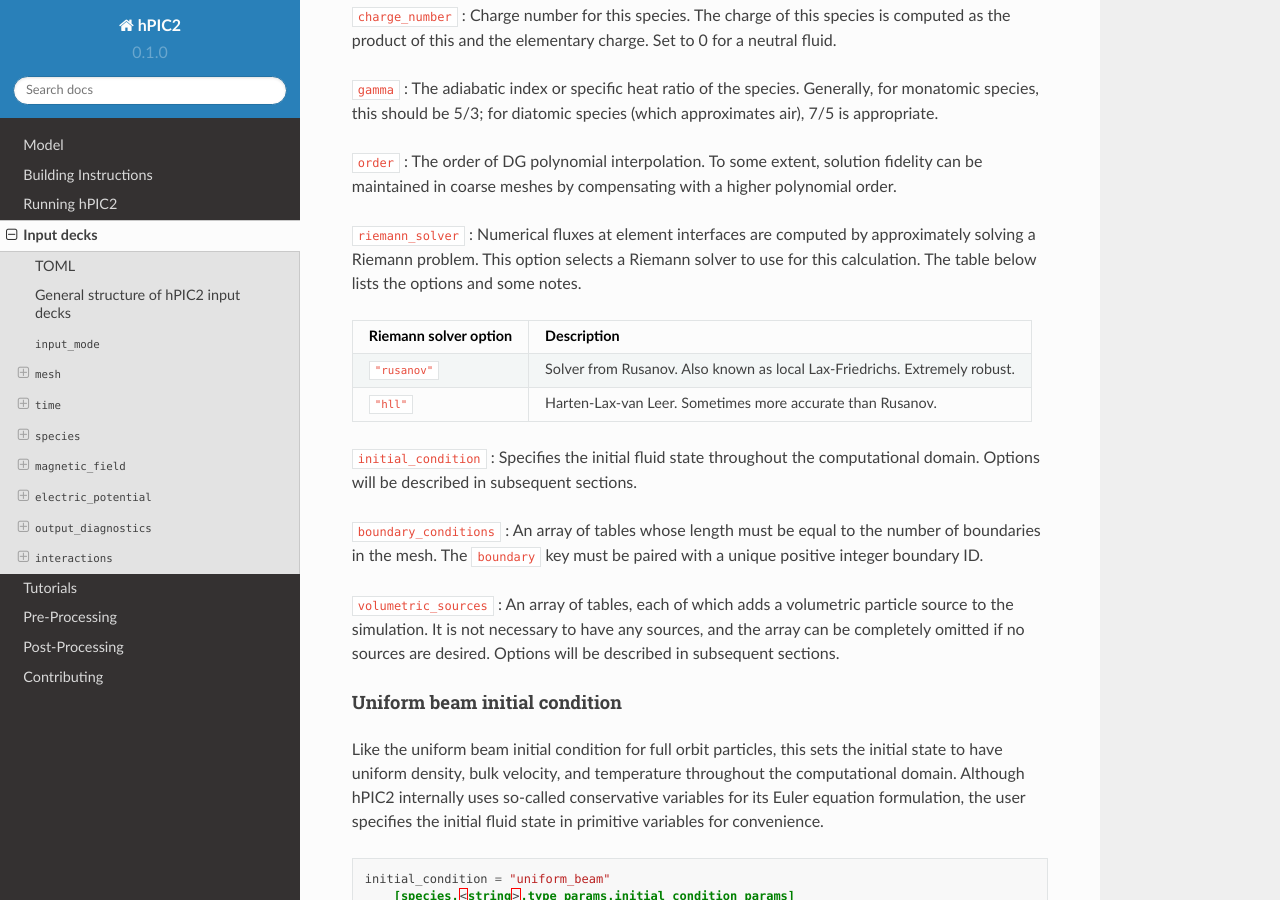
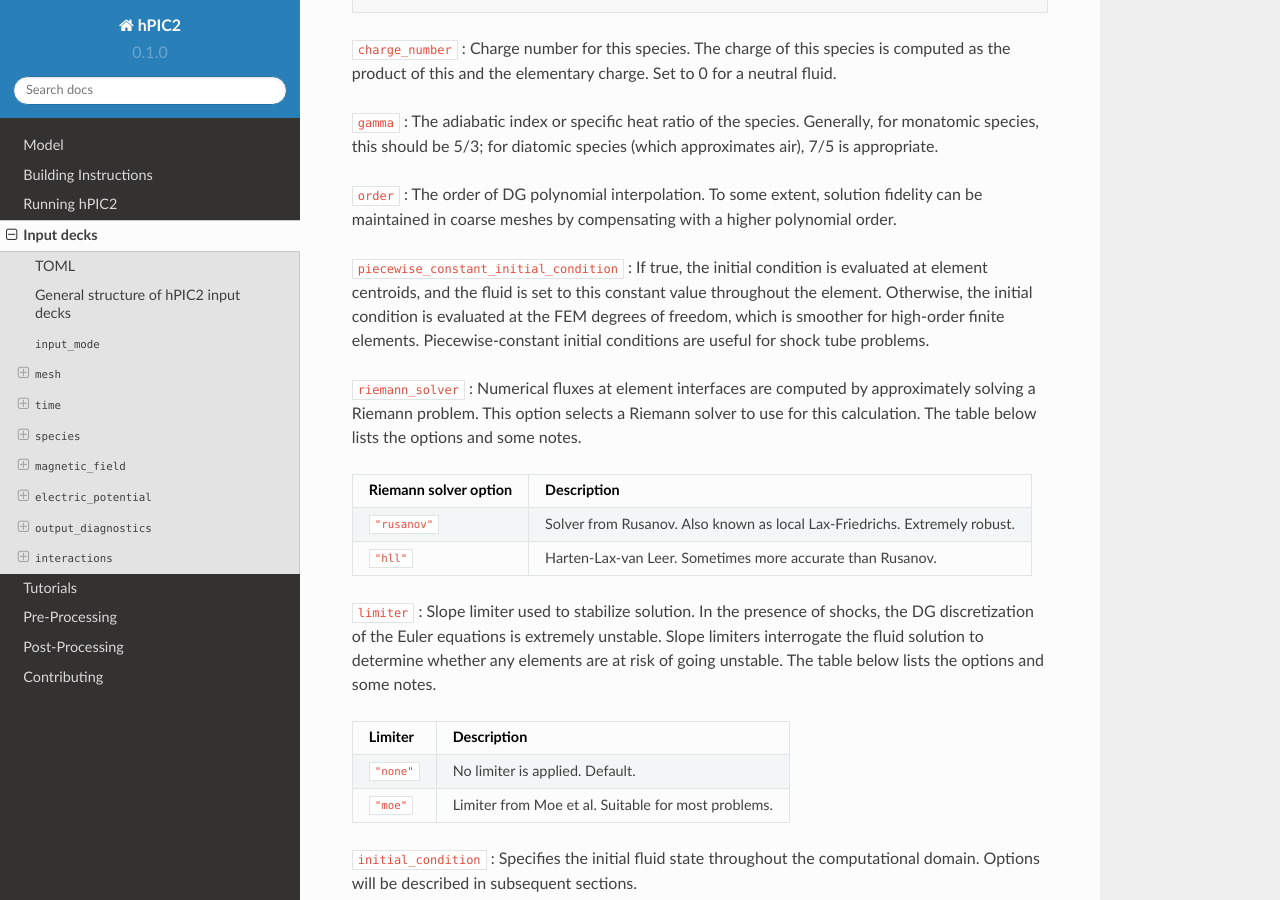
Before and after one commit to lcpp-org/hpic2doc, a Sphinx documentation site: the page built from docs/source/input_deck.rst, in a window 1280 px wide and 900 px high, scrolled down 17521 px. Built offline with Sphinx 7.4.7 and the Read the Docs theme 2.0.0, drawn with Linux system fonts in a browser that asks for light colours; some of the changed text lies outside the part shown.

Commit message:
Update input deck with limiter info

```diff
--- a/docs/source/input_deck.rst
+++ b/docs/source/input_deck.rst
@@ -1066,7 +1066,9 @@
        charge_number = #<integer>
        gamma = #<float>
        order = #<integer>
+       piecewise_constant_initial_condition = #<boolean (false)>
        riemann_solver = #<options below>
+       limiter = #<options below>
        initial_condition = #<options below>
            [species.<string>.type_params.initial_condition_params]
            #<options specific to initial condition type>
@@ -1097,6 +1099,13 @@
 : The order of DG polynomial interpolation.
 To some extent, solution fidelity can be maintained in coarse meshes by
 compensating with a higher polynomial order.
+
+``piecewise_constant_initial_condition``
+: If true, the initial condition is evaluated at element centroids,
+and the fluid is set to this constant value throughout the element.
+Otherwise, the initial condition is evaluated at the FEM degrees of freedom,
+which is smoother for high-order finite elements.
+Piecewise-constant initial conditions are useful for shock tube problems.
 
 ``riemann_solver``
 : Numerical fluxes at element interfaces are computed by approximately solving
@@ -1114,6 +1123,23 @@
    * - ``"hll"``
      - Harten-Lax-van Leer. Sometimes more accurate than Rusanov.
 
+``limiter``
+: Slope limiter used to stabilize solution.
+In the presence of shocks, the DG discretization of the Euler equations
+is extremely unstable.
+Slope limiters interrogate the fluid solution to determine whether
+any elements are at risk of going unstable.
+The table below lists the options and some notes.
+
+.. list-table::
+   :header-rows: 1
+
+   * - Limiter
+     - Description
+   * - ``"none"``
+     - No limiter is applied. Default.
+   * - ``"moe"``
+     - Limiter from Moe et al. Suitable for most problems.
 
 ``initial_condition``
 : Specifies the initial fluid state throughout the computational domain.
```
